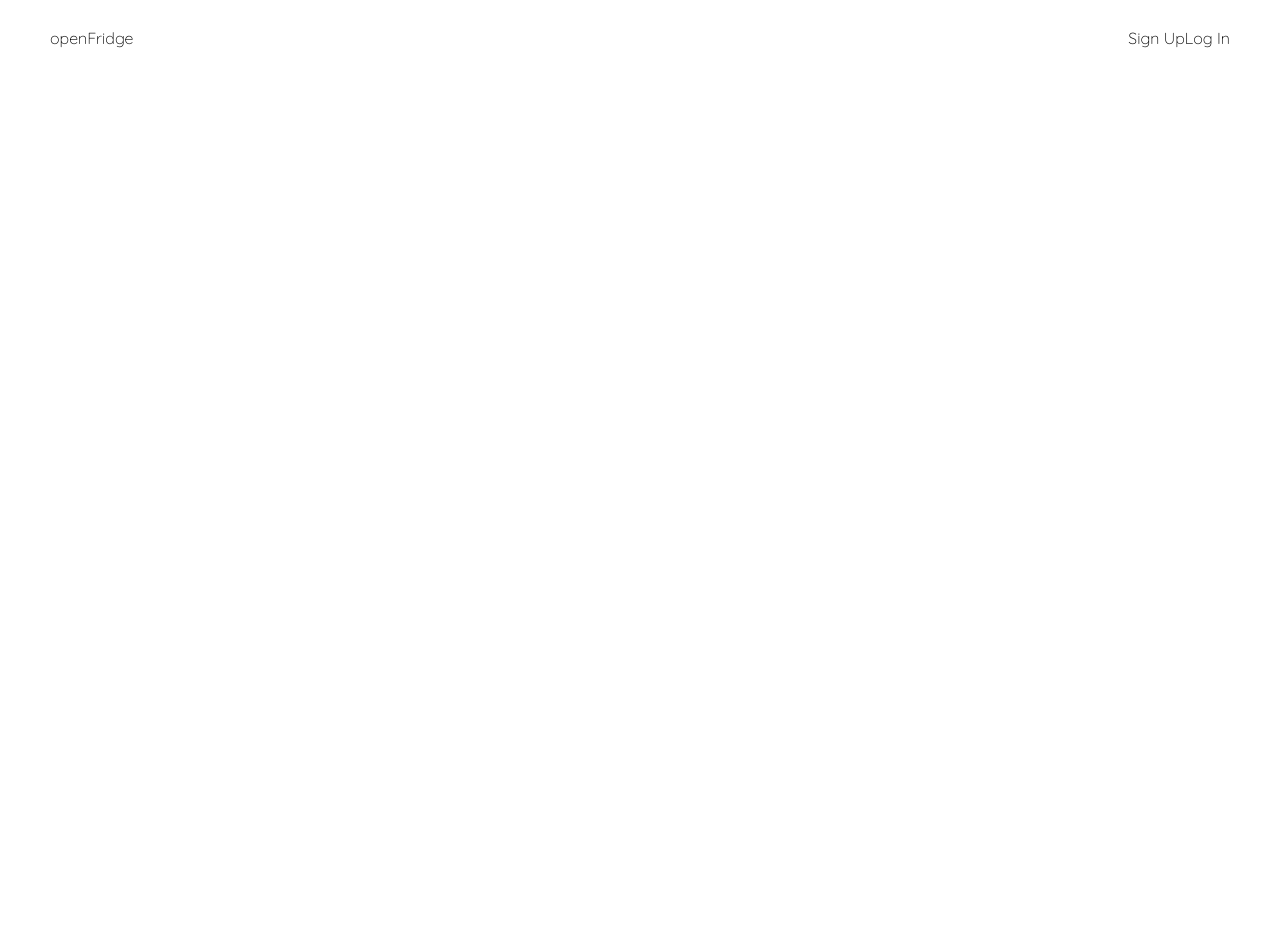
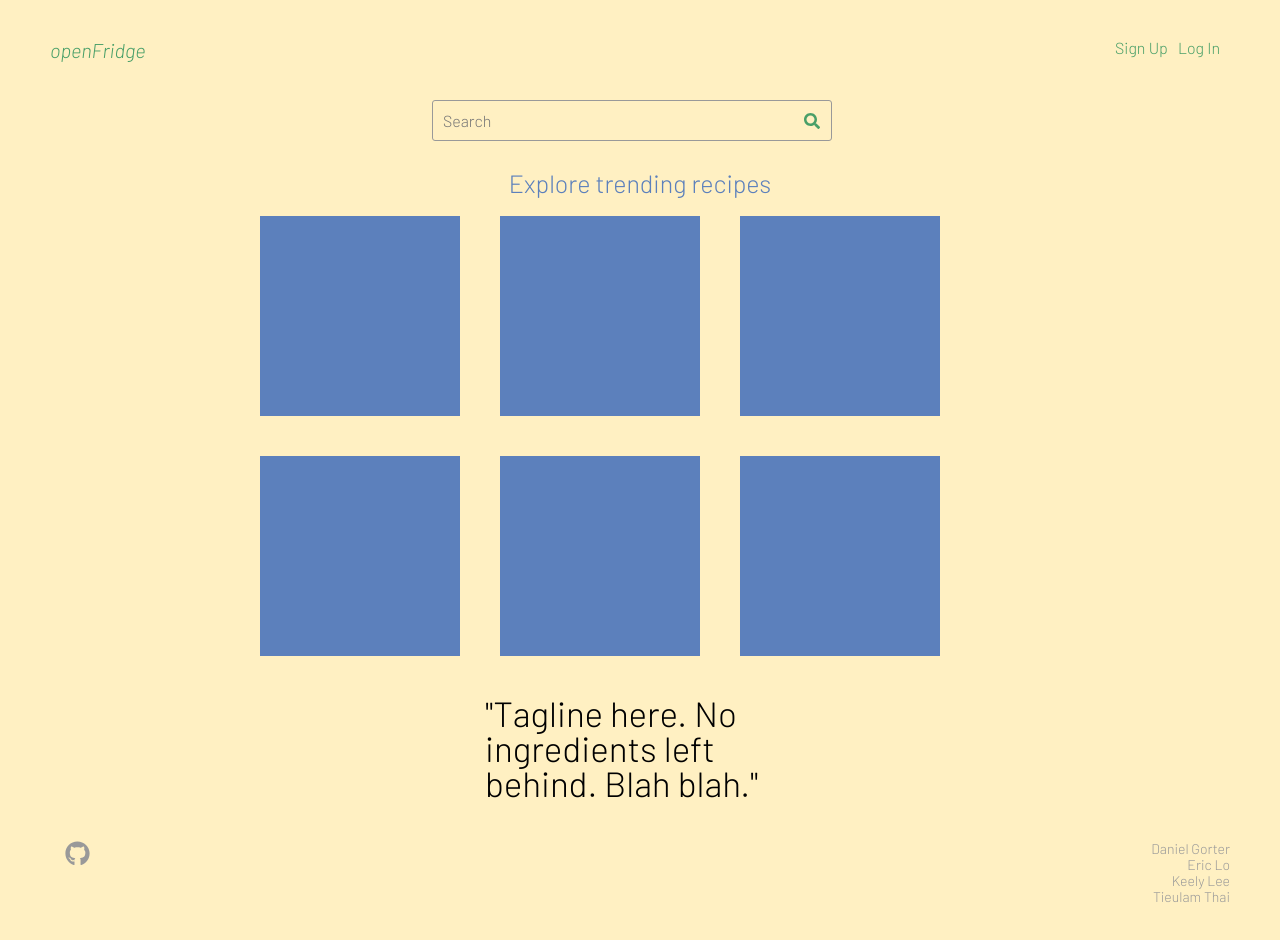
Before and after one commit to gorterd/open-fridge, a React (Create React App) app in the folder frontend/: page /#/ in a window 1280 px wide. Before the commit this address led to /#/signup. Shown: the top 940 px of the page. Before the commit the page ends 800 px from the top, so only its background shows below. Built offline with nearby package versions, Linux system fonts and the light colour scheme.

Commit message:
style splash

```diff
--- a/frontend/public/index.html
+++ b/frontend/public/index.html
@@ -3,7 +3,9 @@
   <head>
     <meta charset="utf-8" />
     <link rel="icon" href="%PUBLIC_URL%/favicon.ico" />
-    <link href="https://fonts.googleapis.com/css2?family=Quicksand:wght@300;400;500&display=swap" rel="stylesheet">
+    <link
+      href="https://fonts.googleapis.com/css2?family=Barlow:ital,wght@0,300;0,400;0,500;0,600;1,300&family=Quicksand:wght@300;400;500&display=swap"
+      rel="stylesheet">
     <meta name="viewport" content="width=device-width, initial-scale=1" />
     <meta name="theme-color" content="#000000" />
     <meta
--- a/frontend/src/components/navbar/navbar.css
+++ b/frontend/src/components/navbar/navbar.css
@@ -1,5 +1,25 @@
 .navbar-main {
+  background: #fff0c2;
+  color: #393E41;
   display: flex;
   justify-content: space-between;
-  padding: 30px 50px;
+  padding: 40px 50px;
 }
+
+.nbl-homeLink {
+  color: #499F68;
+  font-size: 20px;
+  font-style: italic;
+  font-weight: 500;
+}
+
+.sessionButton {
+  /* background: #499F68; */
+  color: #499F68;
+  /* border-radius: 3px;
+  font-size: 15px; */
+  margin-right: 10px;
+  /* padding: 3px 15px;
+  text-align: center;
+  width: 90px;  */
+}
--- a/frontend/src/components/navbar/navbar.jsx
+++ b/frontend/src/components/navbar/navbar.jsx
@@ -7,7 +7,6 @@ class NavBar extends React.Component {
   render() {
     return (
       <div className="navbar-main">
-
         <div className="navbar-left">
           <Link className="nbl-homeLink" to="/">
             openFridge
@@ -15,14 +14,13 @@ class NavBar extends React.Component {
         </div>
 
         <div className="navbar-left">
-          <button className="signupButton sessionButton">
-            <Link to="/signup">Sign Up</Link>
-          </button>
-          <button className="loginButton sessionButton">
-            <Link to="/login">Log In</Link>
-          </button>
+          <Link className="signupButton sessionButton" to="/signup">
+            Sign Up
+          </Link>
+          <Link className="loginButton sessionButton" to="/login">
+            Log In
+          </Link>
         </div>
-
       </div>
     );
   }
--- a/frontend/src/components/splash/splash.css
+++ b/frontend/src/components/splash/splash.css
@@ -1,3 +1,87 @@
 .splash-main {
-  background-color: #ffe699;
+  background: #fff0c2;
 }
+
+.splash-main-searchbar {
+  display: flex;
+  justify-content: center;
+}
+
+.sms-searchForm input {
+  border: 1px solid #999;
+  border-radius: 3px;
+  padding: 10px 10px;
+  position: relative;
+  width: 400px;
+}
+
+.sms-searchForm button {
+  color: #499F68;
+  position: relative;
+  top: 2px;
+  right: 28px;
+}
+
+.splash-main-recipes {
+  display: flex;
+  flex-direction: column;
+  align-items: center;
+}
+
+.splash-main-recipes h2 {
+  color: #5C80BC;
+  font-size: 25px;
+  font-weight: 300;
+  margin: 30px 25px 0;
+  text-align: center;
+}
+
+.smc-trendingRecipes {
+  display: flex;
+  flex-wrap: wrap;
+  width: 800px;
+}
+
+.smc-trendingRecipes li {
+  background: #5C80BC;
+  margin: 20px;
+  height: 200px;
+  width: 200px;
+}
+
+.splash-main-footer {
+  color: #999;
+  display: flex;
+  font-size: 14px;
+  justify-content: space-between;
+  padding: 20px 50px 40px;
+}
+
+.smf-social {
+  font-size: 25px;
+  padding: 0 15px;
+}
+
+.smf-promo-links {
+  text-align: right;
+  line-height: 16px;
+}
+
+.smf-promo-links h3 {
+  color: #393E41;
+  font-size: 16px;
+}
+
+.splash-main-tagline {
+  display: flex;
+  align-items: center;
+  justify-content: center;
+  /* height: 300px; */
+}
+
+.splash-main-tagline p {
+  font-size: 35px;
+  font-weight: 200;
+  padding: 20px;
+  width: 350px;
+}
--- a/frontend/src/components/splash/splash.jsx
+++ b/frontend/src/components/splash/splash.jsx
@@ -1,21 +1,54 @@
 import React from 'react';
 
 import './splash.css';
+import { FaSearch, FaGithub } from "react-icons/fa";
 
 class Splash extends React.Component {
   render() {
     return (
       <div className="splash-main">
         <div className="splash-main-searchbar">
+          <form className="sms-searchForm">
+            <input type="search" placeholder="Search" />
+            <button type="button">
+              <FaSearch />
+            </button>
+          </form>
+        </div>
 
+        <div className="splash-main-recipes">
+          <h2>Explore trending recipes</h2>
+          <ul className="smc-trendingRecipes">
+            {/* list of recipes */}
+            <li></li>
+            <li></li>
+            <li></li>
+            <li></li>
+            <li></li>
+            <li></li>
+          </ul>
         </div>
-        <div className="splash-main-recipes">
 
+        <div className="splash-main-tagline">
+          <p>"Tagline here. No ingredients left behind. Blah blah."</p>
         </div>
-        <div className="splash-main-tagline">
 
+        <div className="splash-main-footer">
+          <div className="smf-social">
+            <a href="https://github.com/gorterd/open-fridge" target="_blank">
+              <FaGithub />
+            </a>
+          </div>
+          <div className="smf-promo-links">
+            <ul className="teamMembers">
+              {/* links for linkedin, etc. */}
+              <li>Daniel Gorter</li>
+              <li>Eric Lo</li>
+              <li>Keely Lee</li>
+              <li>Tieulam Thai</li>
+            </ul>
+          </div>
         </div>
-        <div className="splash-main-footer"></div>
       </div>
     );
   }
--- a/frontend/src/index.css
+++ b/frontend/src/index.css
@@ -10,7 +10,7 @@ span, article, footer, time, small {
   border: 0;
   outline: 0;
   font: inherit;
-  font-family: 'Quicksand', sans-serif;
+  font-family: 'Barlow', sans-serif;
   font-size: 100%;
   font-weight: 100;
   color: inherit;
```
